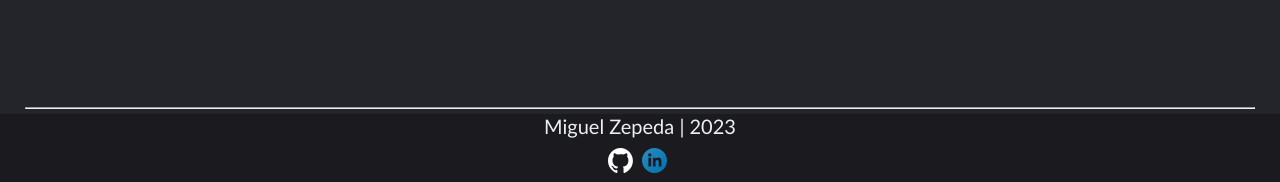
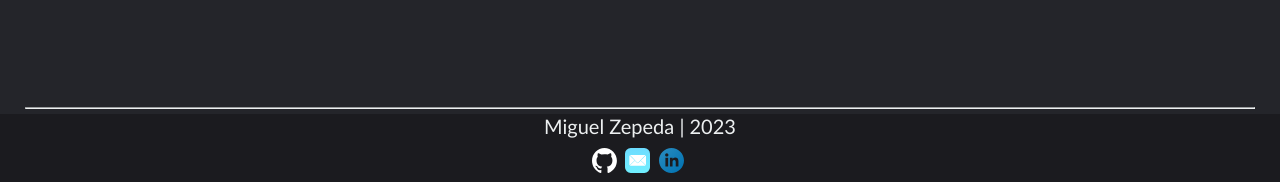
Before and after one commit to PeakyZloading/PersonalPortfolio, a plain HTML site: page index.html in a window 1280 px wide. Shown: the part 618-800 px from the top of the page. Drawn offline with Linux system fonts and the light colour scheme.

Commit message:
Implements e-mail icon/link in the footer of all pages

```diff
--- a/index.html
+++ b/index.html
@@ -50,6 +50,7 @@
             <span style="background-color: #1b1b1f;">Miguel Zepeda | 2023</span>
             <div class="footer-logos">
                 <a href="https://github.com/PeakyZloading" target="_blank" rel="noopener noreferrer"><img src="../assets/github.svg"></a>
+                <a href="mailto:miguelzepeda350@gmail.com"><img src="../assets/email.svg"/></a>
                 <a href="https://www.linkedin.com/" target="_blank" rel="noopener noreferrer"><img src="../assets/linkedin.svg"></a>
             </div>
 
```
Also changed, not shown: pages/aboutMe.html (+1 -0 lines), pages/contactMe.html (+1 -0 lines), pages/projects.html (+1 -0 lines).
